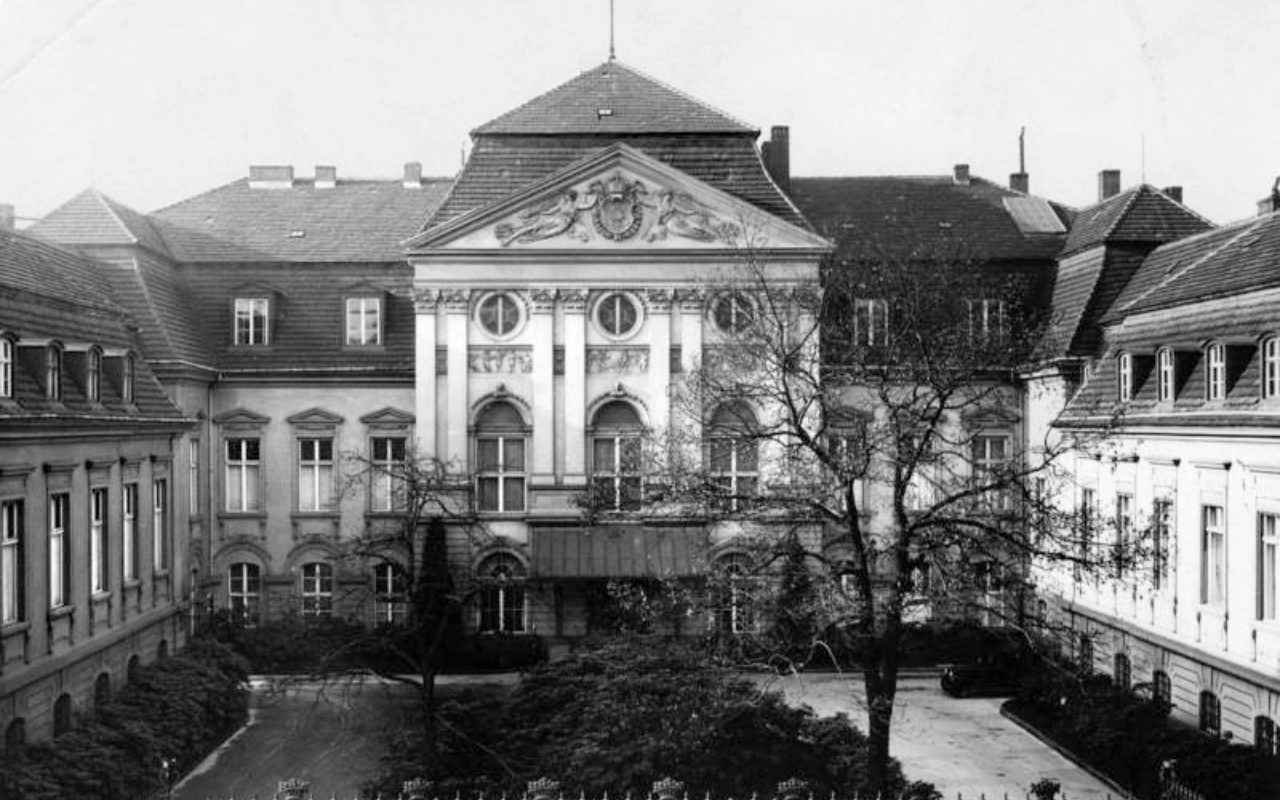
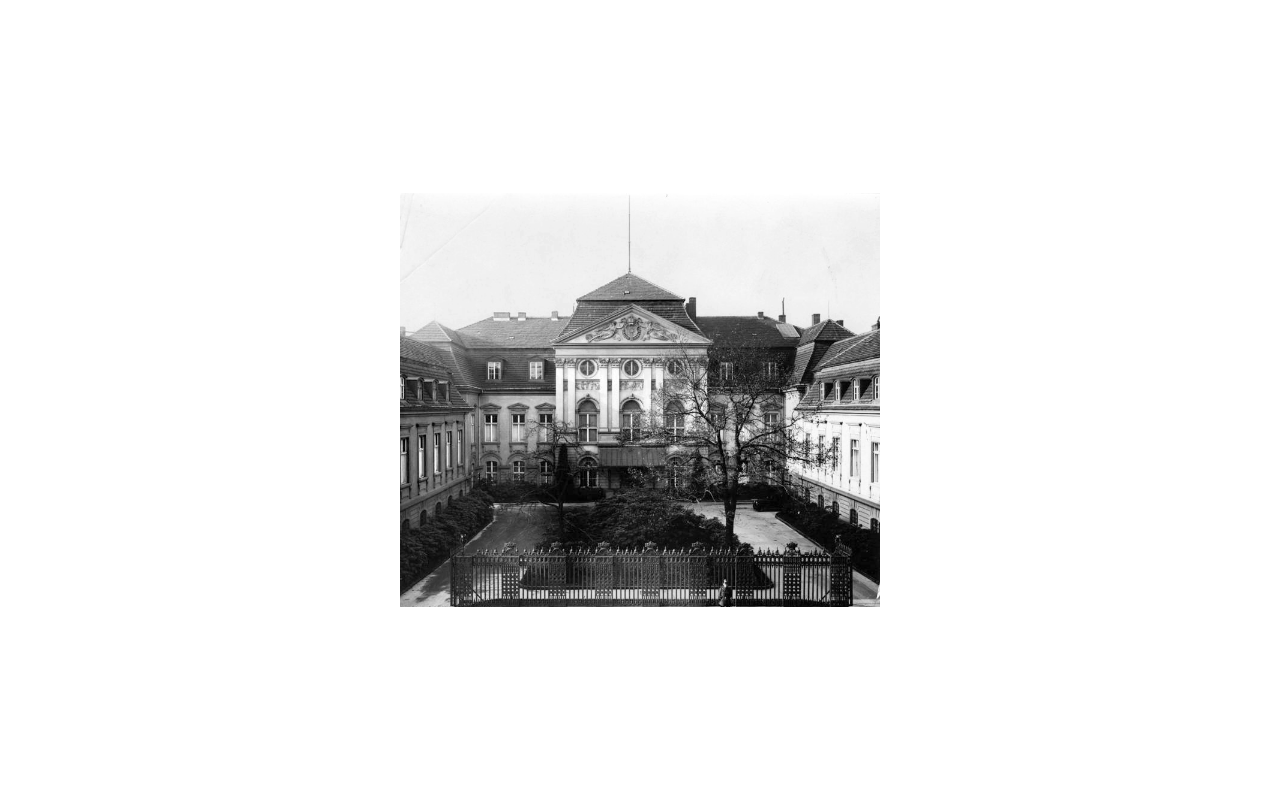
Before and after one commit to itsbillzhang/PorkbunYE, a plain HTML site: page index.html in a window 1280 px wide. Drawn offline with Linux system fonts and the light colour scheme.

Commit message:
Update index.html

```diff
--- a/index.html
+++ b/index.html
@@ -3,28 +3,35 @@
 <head>
     <meta charset="UTF-8">
     <meta name="viewport" content="width=device-width, initial-scale=1.0">
-    <title>121225</title>
+    <title>YEEZY SOUND</title>
     <style>
         body, html {
             height: 100%;
             margin: 0;
-            background-color: #000000;
-            overflow: hidden; /* Stops scrolling */
+
+            /* OFFICIAL YEEZY WHITE */
+            background-color: #FFFFFF;
+
+            /* Center the image perfectly */
+            display: flex;
+            justify-content: center;
+            align-items: center;
         }
 
-        .bg-image {
-            /* This calls the image you saved */
-            background-image: url('concrete.jpg');
+        .center-image {
+            /* 60% Width as requested */
+            width: 60%;
+            height: auto;
 
-            /* This makes it look like a brutalist wall */
-            height: 100%;
-            background-position: center;
-            background-repeat: no-repeat;
-            background-size: cover;
+            /* Prevents it from getting pixelated on massive monitors */
+            max-width: 1000px;
+
+            /* Sharp rendering */
+            display: block;
         }
     </style>
     <script>
-        // This is the hidden message for people who "Inspect Element"
+        // THE HIDDEN CLUE (Visible in Console)
         console.log("SYSTEM: UNSTABLE");
         console.log(".......................");
         console.log("SUBJECT: BULLY");
@@ -34,6 +41,6 @@
     </script>
 </head>
 <body>
-    <div class="bg-image"></div>
+    <img src="concrete.jpg" class="center-image" alt="YEEZY">
 </body>
 </html>
```
